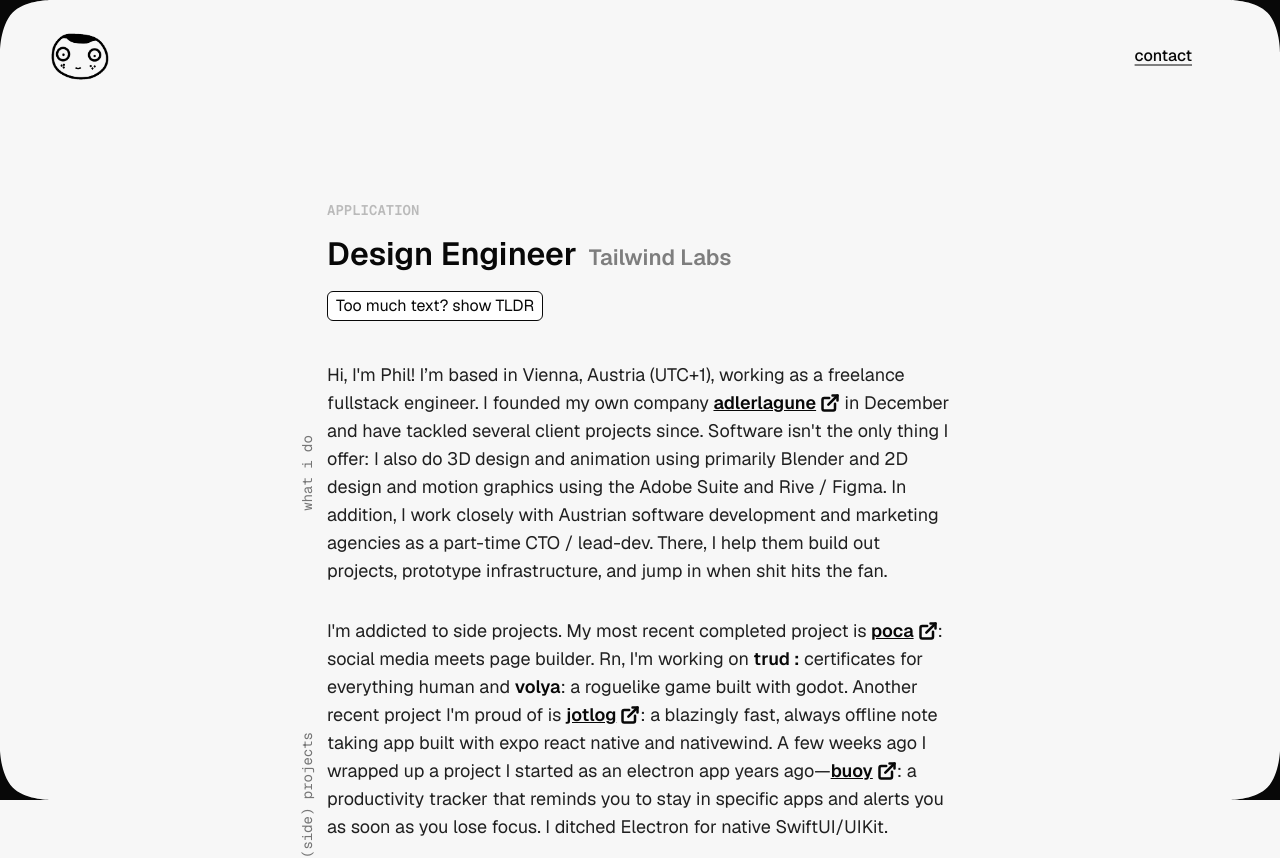
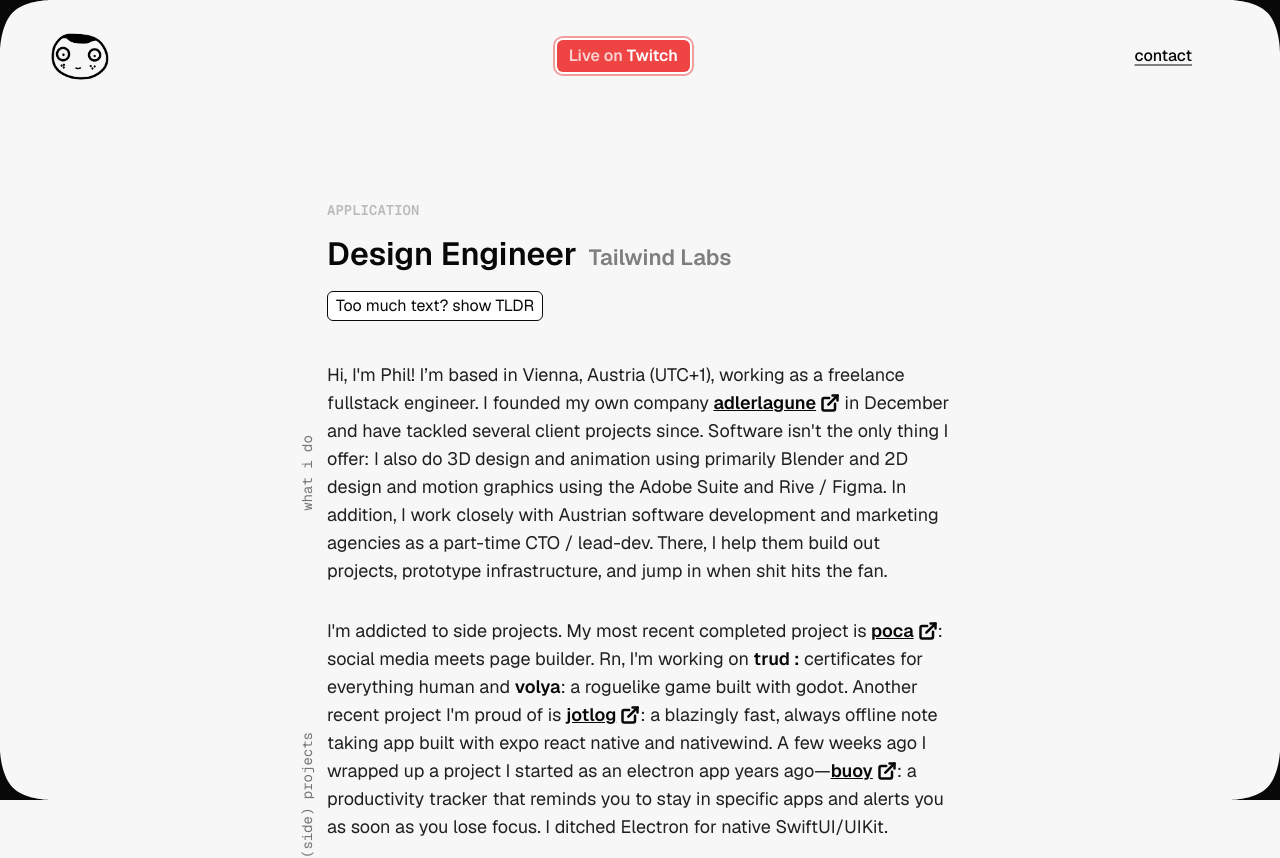
Before and after one commit to philparzer/website-v3, a Next.js app: page /tailwind in a window 1280 px wide. Shown: the top 858 px of the page. Built offline with nearby package versions, Linux system fonts and the light colour scheme.

Commit message:
add banner frontend

```diff
--- a/components/nav.tsx
+++ b/components/nav.tsx
@@ -10,6 +10,8 @@
 
   return (
     <nav className="fixed pointer-events-none top-0 md:px-12 p-4 md:p-6 flex w-screen items-center justify-between z-50">
+
+
       <svg
         className="hidden md:block absolute right-0 top-0 -scale-x-100 z-50 "
         width="53"
@@ -37,7 +39,10 @@
           d="M0 -5.35442e-05H52.1C52.1 -5.35442e-05 24.8947 -0.434101 12.4473 12.7519C2.67029e-05 25.938 0 51.8759 0 51.8759V-5.35442e-05Z"
         />
       </svg>
-      <Link href="/" className="relative pointer-events-auto w-[54px] h-[54px] md:w-[64px] md:h-[64px]">
+      <Link
+        href="/"
+        className="relative pointer-events-auto w-[54px] h-[54px] md:w-[64px] md:h-[64px]"
+      >
         <Image
           priority
           src="/logo-anim.gif"
@@ -45,6 +50,11 @@
           sizes="64px"
           alt="spinning head animation"
         />
+      </Link>
+      <Link href="https://twitch.tv/philguin" target="_blank" rel="noopener noreferrer" className="relative pointer-events-auto">
+        <div className="px-3 py-1 flex ring-red-500/50 hover:ring-red-500 transition-colors animate-minimal-pulse ring-2 ring-offset-2 items-center gap-2 bg-red-500 text-white rounded-md font-semibold ">
+        <span><span className="text-white/75">Live on</span> Twitch</span>
+        </div>
       </Link>
       <Popover onOpenChange={(open) => setPopoverIsOpen(open)}>
         <PopoverTrigger
--- a/tailwind.config.ts
+++ b/tailwind.config.ts
@@ -35,10 +35,15 @@
           from: { height: "var(--radix-accordion-content-height)" },
           to: { height: "0" },
         },
+        "minimal-pulse": {
+          "0%, 100%": { opacity: "1" },
+          "50%": { opacity: "0.7" },
+        }
       },
       animation: {
         "accordion-down": "accordion-down 0.2s ease-out",
         "accordion-up": "accordion-up 0.2s ease-out",
+        "minimal-pulse": "minimal-pulse 2ss ease-in-out infinite",
       },
     },
   },
```
